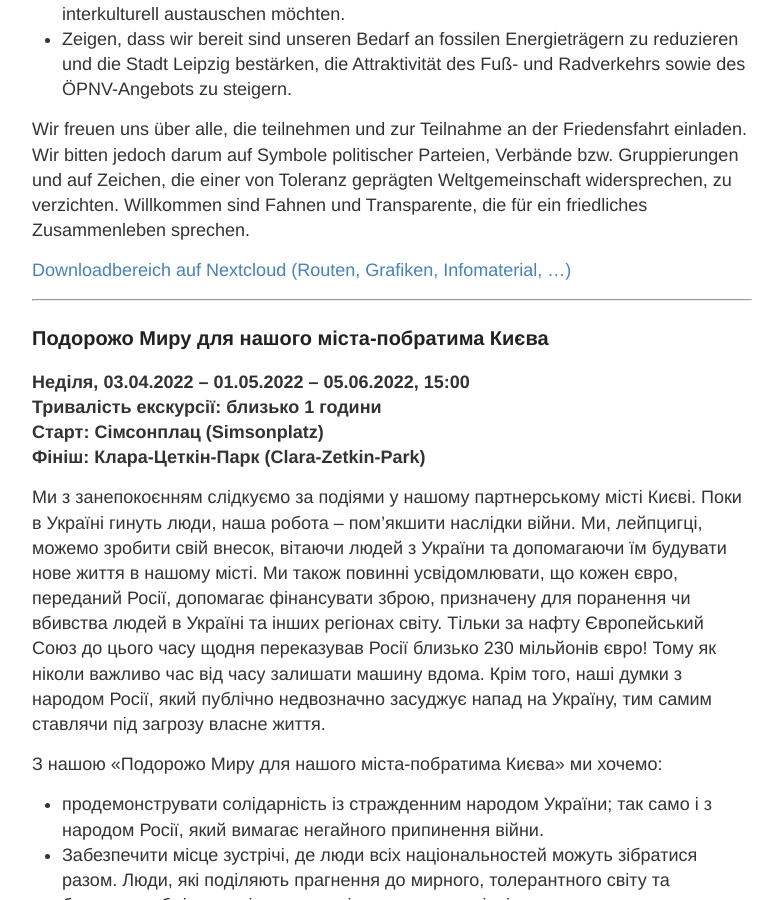
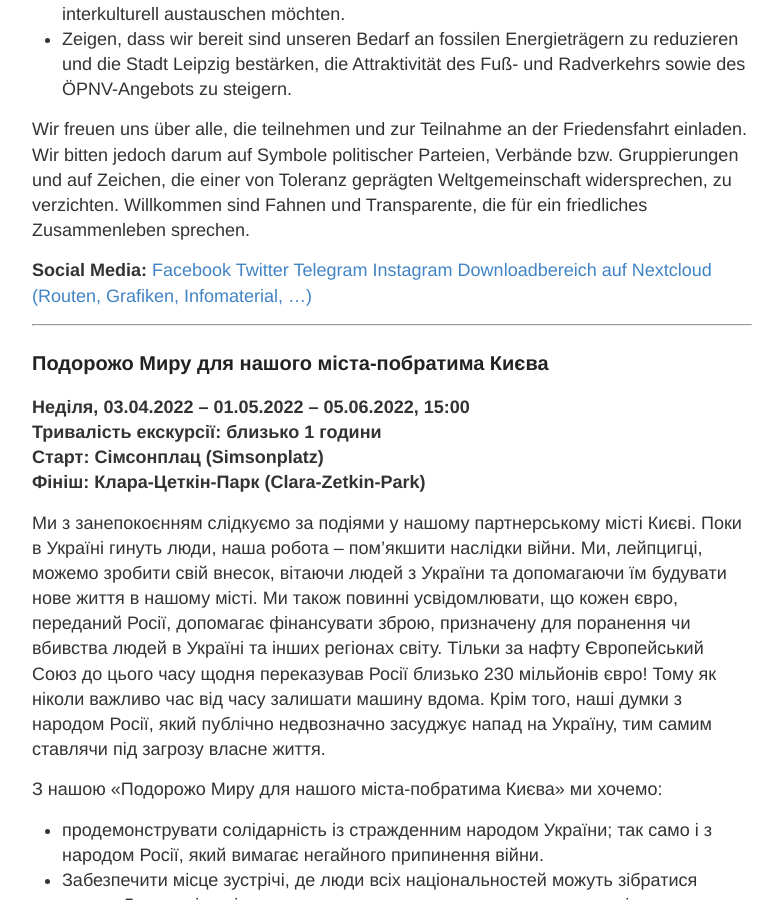
Before and after one commit to s4f-leipzig/s4f-leipzig.github.io, a Jekyll site: the page built from Friedensfahrt.md, in a window 1280 px wide and 900 px high, scrolled down 1072 px. Shown: the whole window, without its empty margins (248-1031 px from the left). Built offline with Jekyll 4.4.1, drawn with Linux system fonts in a browser that asks for light colours.

Commit message:
Update Friedensfahrt.md

```diff
--- a/Friedensfahrt.md
+++ b/Friedensfahrt.md
@@ -33,6 +33,11 @@ Mit unserer "Friedensfahrt für unsere Partnerstadt Kiew" möchten wir:
 
 Wir freuen uns über alle, die teilnehmen und zur Teilnahme an der Friedensfahrt einladen. Wir bitten jedoch darum auf Symbole politischer Parteien, Verbände bzw. Gruppierungen und auf Zeichen, die einer von Toleranz geprägten Weltgemeinschaft widersprechen, zu verzichten. Willkommen sind Fahnen und Transparente, die für ein friedliches Zusammenleben sprechen.
 
+<b>Social Media:</b>
+<a href="https://www.facebook.com/FriedensfahrtLeipzig">Facebook</a>
+<a href="https://twitter.com/FriedensfahrtLE">Twitter</a>
+<a href="t.me/FriedensfahrtLeipzig">Telegram</a>
+<a href="https://www.instagram.com/friedensfahrtleipzig/">Instagram</a>
 <a href="https://nc.verkehrswende-le.de/s/qsH46kLGJ6yqMNQ">Downloadbereich auf Nextcloud (Routen, Grafiken, Infomaterial, …)</a>
 
 <hr>
```
